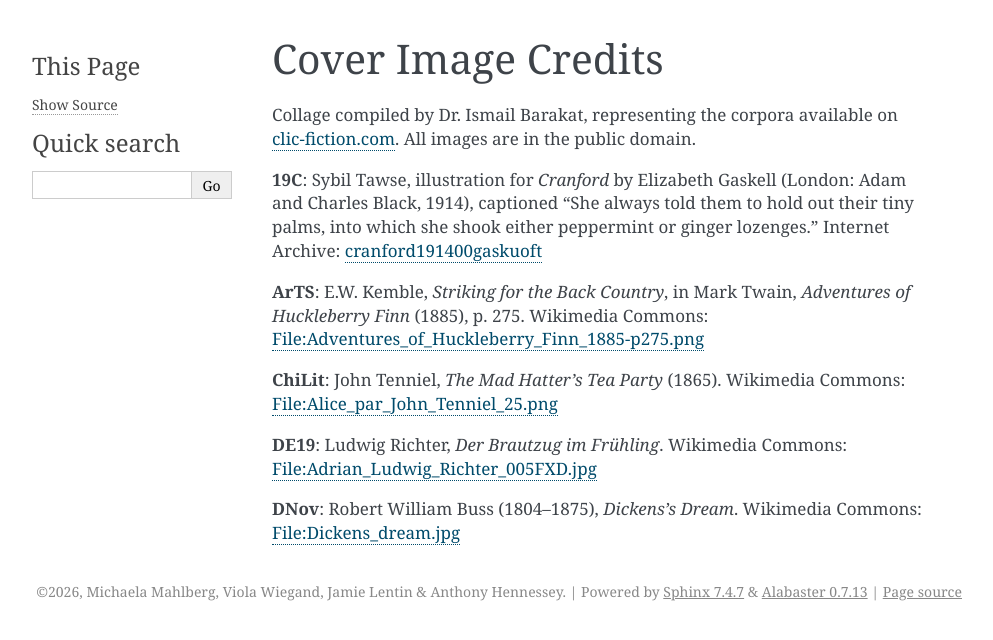
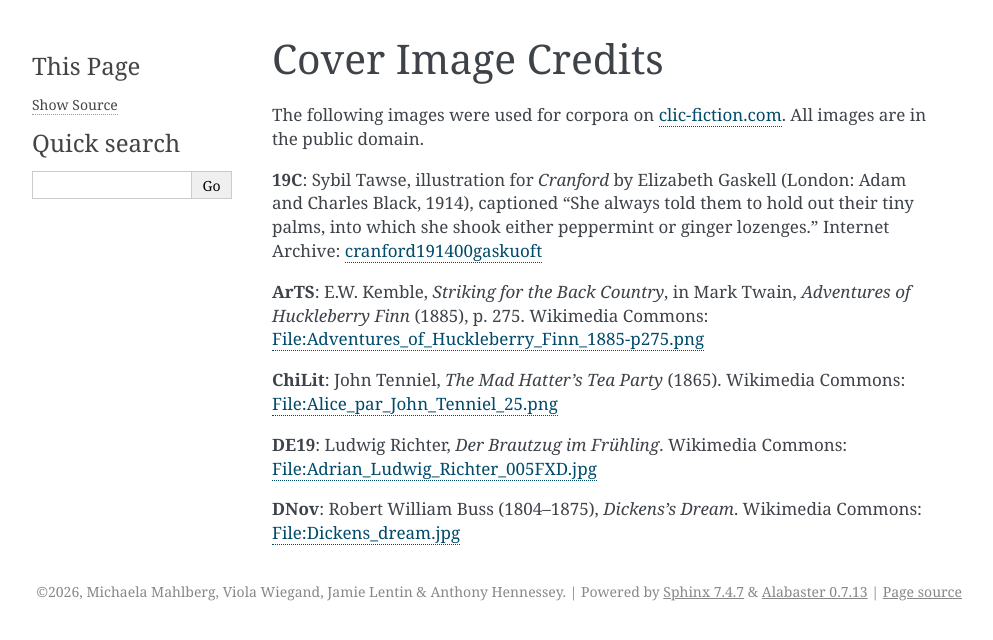
Before and after one commit to mahlberg-lab/clic, a Sphinx documentation site: the page built from docs/image_sources.rst, in a window 1280 px wide. Shown: the top 640 px of the page, without its empty margins (148-1141 px from the left). Built offline with Sphinx 7.4.7, drawn with Linux system fonts in a browser that asks for light colours; pages that are not in the unit, such as notebooks, are missing from menus; the version number could not be read and is left out.

Commit message:
Update image_sources.rst
rm accidental remnants of handout

```diff
--- a/docs/image_sources.rst
+++ b/docs/image_sources.rst
@@ -1,7 +1,7 @@
 Cover Image Credits
 ===================
 
-Collage compiled by Dr. Ismail Barakat, representing the corpora available on `clic-fiction.com <https://clic-fiction.com/>`_. All images are in the public domain.
+The following images were used for corpora on `clic-fiction.com <https://clic-fiction.com/>`_. All images are in the public domain.
 
 **19C**: Sybil Tawse, illustration for *Cranford* by Elizabeth Gaskell (London: Adam and Charles Black, 1914), captioned "She always told them to hold out their tiny palms, into which she shook either peppermint or ginger lozenges." Internet Archive: `cranford191400gaskuoft <https://archive.org/details/cranford191400gaskuoft>`_
 
```
